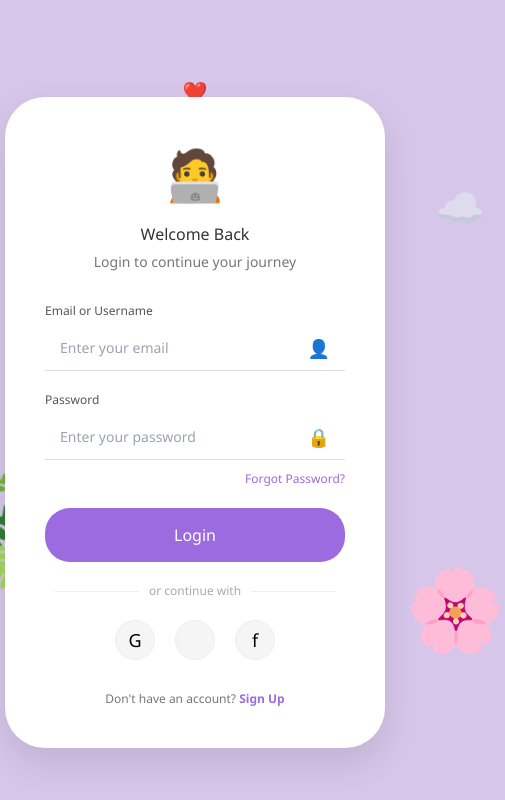
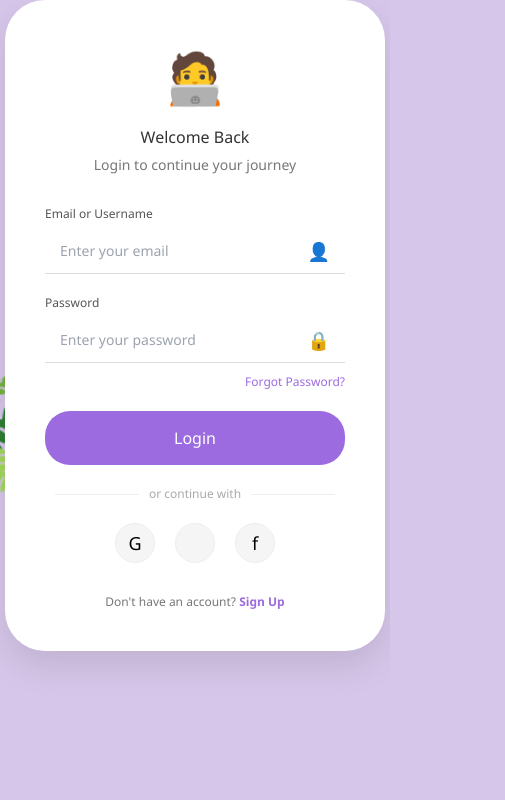
Before and after one commit to Shalini-saini-512/FrameGenius-AI-, a React (Create React App) app in the folder frontend/: page / in a window 390 px wide. Shown: the top 800 px of the page, 505 px wide, since content can reach past the window. Built offline with nearby package versions, Linux system fonts and the light colour scheme; no server answers.

Commit message:
Fix scrolling issue on mobile and desktop

```diff
--- a/frontend/src/index.css
+++ b/frontend/src/index.css
@@ -8,3 +8,14 @@ body {
   -webkit-font-smoothing: antialiased;
   -moz-osx-font-smoothing: grayscale;
 }
+
+html, body {
+  height: auto;
+  min-height: 100%;
+  overflow-x: hidden;
+  overflow-y: auto;
+}
+
+#root {
+  min-height: 100vh;
+}
```
